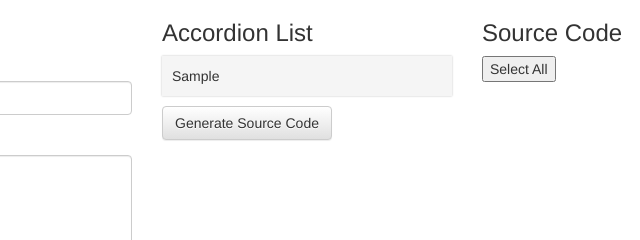
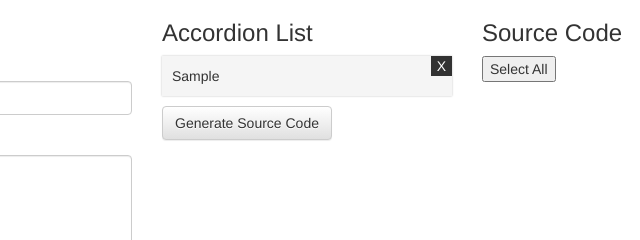
Before and after one commit to saadixl/Accordion-Generator, a plain HTML site: page index.html in a window 1280 px wide. Both pictures are taken after typing "Sample", "Sample" into the empty fields and a click on the button "Add Accordion". Shown: the top 240 px of the page, 173-813 px from the left. Drawn offline with nearby package versions, Linux system fonts and the light colour scheme.

Commit message:
3rd phase done

```diff
--- a/assets/css/main.css
+++ b/assets/css/main.css
@@ -25,3 +25,13 @@
 	font-family: monospace;
 	font-size: 10px;
 }
+
+.delete-button{
+    background: #323232;
+    color: white;
+    text-align: center;
+    float: right;
+    width: 21px;
+    height: 20px;
+    cursor: pointer;;
+}
--- a/assets/js/main.js
+++ b/assets/js/main.js
@@ -22,30 +22,34 @@ jQuery.fn.selectText = function(){
     $( "#sortable" ).disableSelection();
   });
 
+
 // This function will fire while the Add ccordion button is clicked
 $("#add-accordion").click(function(){
 
 	// Getting the values from the input fields
 	var accTitle = $("#accordion-title").val();
 	var accContent = $("#accordion-content").val();
-	accTitle = accTitle.replace("<", "&lt;");
+/*	accTitle = accTitle.replace("<", "&lt;");
 	accTitle = accTitle.replace(">", "&gt;");
 	accTitle = accTitle.replace("/", "&#47;");
 	accContent = accContent.replace("<", "&lt;");
 	accContent = accContent.replace(">", "&gt;");
-	accContent = accContent.replace("/", "&#47;");
+	accContent = accContent.replace("/", "&#47;");*/
 	if(accTitle=="" || accContent==""){
 		alert("Please don't keep empty fields");
 		return false;
 	}
-
 	// Clearing the field values
 	$("#accordion-title").val("");
 	$("#accordion-content").val("");
 
 	// Adding in the accordion list
-	$("#sortable").append("<li><p class='title'>"+accTitle+"</p><p class='content'>"+accContent+"</p><li>");
+	$("#sortable").append("<li><span class='delete-button'>X</span><p class='title'>"+$('<div>').text(accTitle).html()+"</p><p class='content'>"+$('<div>').text(accContent).html()+"</p><li>");
 
+});
+
+$("#sortable").delegate(".delete-button","click",function(){
+	$(this).parent().remove();
 });
 
 $("#sortable").delegate(".title", "click", function(){
@@ -66,24 +70,24 @@ function generateAccordionCode(){
 			var thisContent = $(this).find('p.content').text();
 			if(thisTitle!=="" && thisContent!==""){
 			i++;
-				thisTitle = thisTitle.replace("<", "&lt;");
+/*				thisTitle = thisTitle.replace("<", "&lt;");
 				thisTitle = thisTitle.replace(">", "&gt;");
 				thisTitle = thisTitle.replace("/", "&#47;");
 				thisContent = thisContent.replace("<", "&lt;");
 				thisContent = thisContent.replace(">", "&gt;");
-				thisContent = thisContent.replace("/", "&#47;");
+				thisContent = thisContent.replace("/", "&#47;");*/
 				$("#result").append('<p> &nbsp;&nbsp;&lt;div class="panel panel-default"&gt; </p>'+
 									'<p> &nbsp;&nbsp;&nbsp;&nbsp;&lt;div class="panel-heading"&gt; </p>' +
 									'<p> &nbsp;&nbsp;&nbsp;&nbsp;&nbsp;&nbsp;&lt;h3 class="panel-title"&gt;</p>' +
 									'<p> &nbsp;&nbsp;&nbsp;&nbsp;&nbsp;&nbsp;&nbsp;&nbsp;&lt;a data-toggle="collapse" data-parent="#accordion"</p>' +
 									'<p> &nbsp;&nbsp;&nbsp;&nbsp;&nbsp;&nbsp;&nbsp;&nbsp;&nbsp;&nbsp;href="#collapse'+ i +'"&gt;</p>' +
-									'<p> &nbsp;&nbsp;&nbsp;&nbsp;&nbsp;&nbsp;&nbsp;&nbsp;&nbsp;&nbsp;'+thisTitle+'</p>' +
+									'<p> &nbsp;&nbsp;&nbsp;&nbsp;&nbsp;&nbsp;&nbsp;&nbsp;&nbsp;&nbsp;'+$('<div>').text(thisTitle).html()+'</p>' +
 									'<p> &nbsp;&nbsp;&nbsp;&nbsp;&nbsp;&nbsp;&nbsp;&nbsp;&nbsp;&nbsp;&lt;/a&gt;</p>' +
 									'<p> &nbsp;&nbsp;&nbsp;&nbsp;&nbsp;&nbsp;&nbsp;&nbsp;&lt;/h3&gt;</p>' +
 									'<p> &nbsp;&nbsp;&nbsp;&nbsp;&nbsp;&nbsp;&lt;/div&gt;</p>' +
 									'<p> &nbsp;&nbsp;&nbsp;&nbsp;&lt;div id="collapse'+i+'" class="panel-collapse collapse"&gt;</p>' +
 									'<p> &nbsp;&nbsp;&nbsp;&nbsp;&nbsp;&nbsp;&lt;div class="panel-body"&gt;</p>' +
-									'<p> &nbsp;&nbsp;&nbsp;&nbsp;&nbsp;&nbsp;&nbsp;&nbsp;&nbsp;&nbsp;'+thisContent+'</p>' +
+									'<p> &nbsp;&nbsp;&nbsp;&nbsp;&nbsp;&nbsp;&nbsp;&nbsp;&nbsp;&nbsp;'+$('<div>').text(thisContent).html()+'</p>' +
 									'<p> &nbsp;&nbsp;&nbsp;&nbsp;&nbsp;&nbsp;&nbsp;&nbsp;&lt;/div&gt;</p>' +
 									'<p> &nbsp;&nbsp;&nbsp;&nbsp;&nbsp;&nbsp;&lt;/div&gt;</p>' +
 									'<p> &nbsp;&nbsp;&lt;/div&gt;</p>');
```
Also changed, not shown: index.html (+4 -4 lines).
